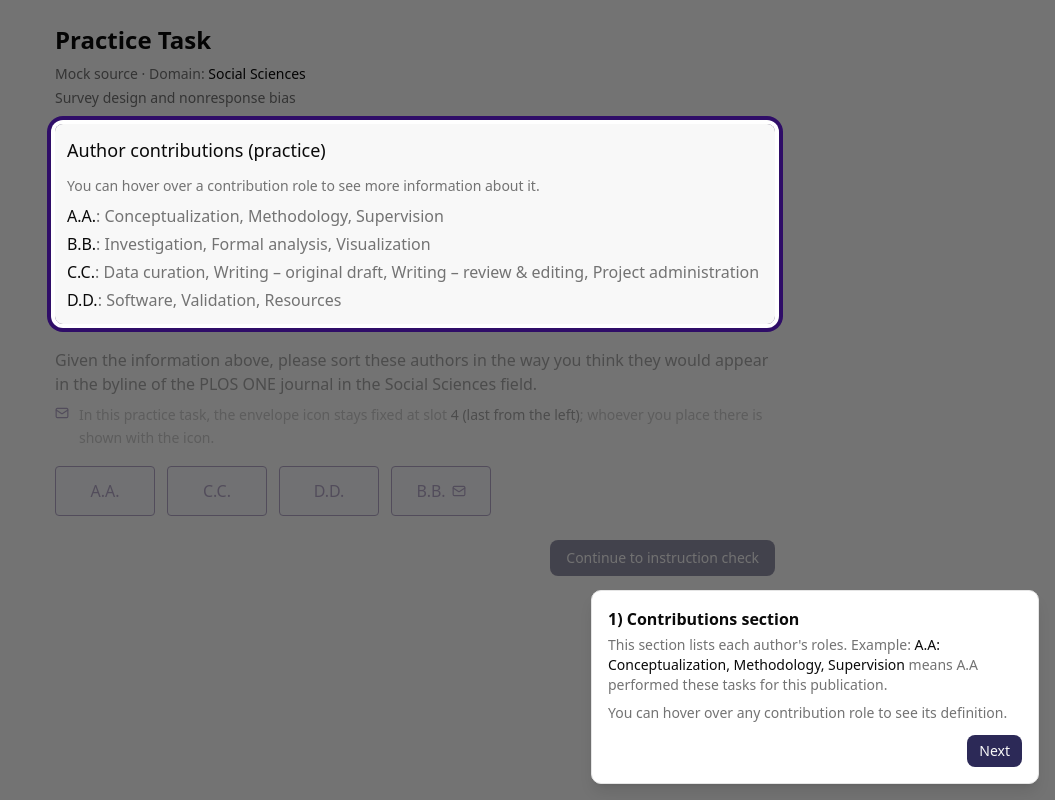
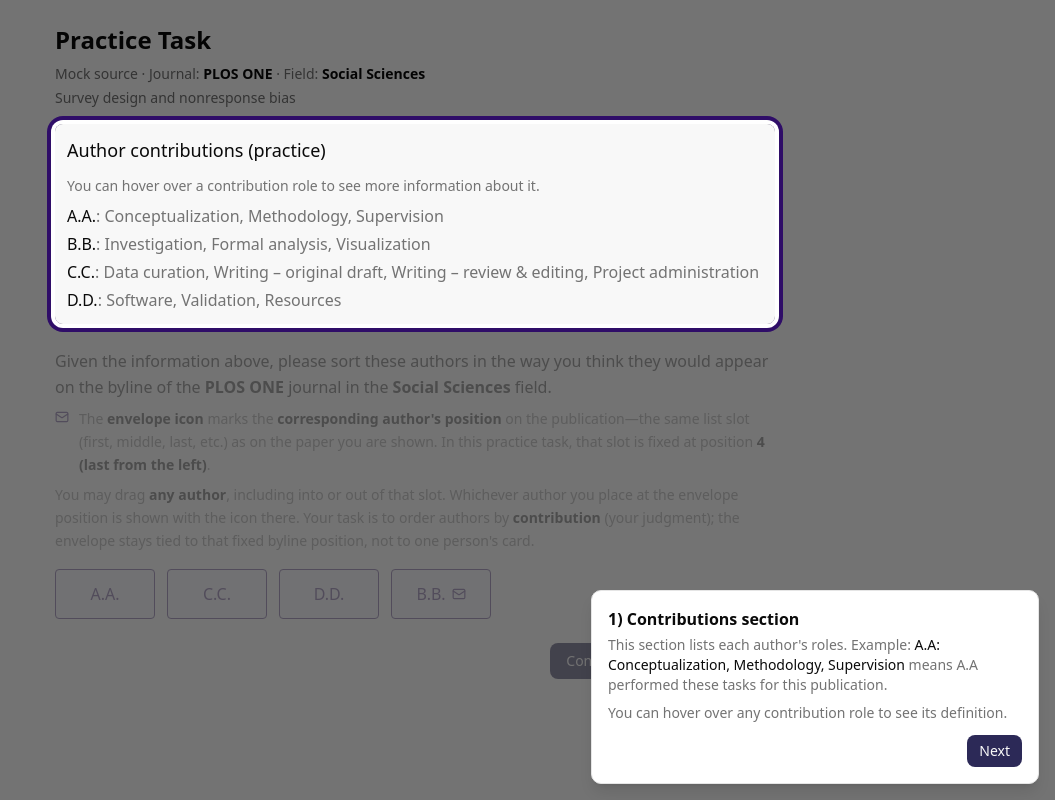
Before and after one commit to one-loop/research-credit-survey, a Next.js app: page /trial in a window 1280 px wide. Both pictures are taken after a click on the button "Start practice". Shown: the whole page, without its empty margins (225-1280 px from the left). Built offline with nearby package versions, Linux system fonts and the light colour scheme.

Commit message:
emphasize important phrases

```diff
--- a/app/trial/page.tsx
+++ b/app/trial/page.tsx
@@ -10,6 +10,7 @@ import { Mail } from "lucide-react"
 import { Button } from "@/components/ui/button"
 import { RadioGroup, RadioGroupItem } from "@/components/ui/radio-group"
 import type { Author, Work } from "@/lib/types"
+import { displayJournalName } from "@/lib/survey/journalDisplay"
 import {
     getAssignedExperimentFromSession,
     getRespondentContextFromSession,
@@ -25,6 +26,30 @@ type TutorialStep = "contributions" | "academic_info" | "byline" | "envelope" |
 
 const Q1_CORRECT = "fixed_slot"
 const Q2_CORRECT = "by_contribution"
+
+function readRespondentDemographics(authorId: string | undefined): {
+    primary_field?: string
+    primary_domain?: string
+} {
+    if (typeof window === "undefined") return {}
+    const raw = window.sessionStorage.getItem(`respondentDemographics_${authorId ?? "none"}`)
+    if (!raw) return {}
+    try {
+        const parsed = JSON.parse(raw) as { primary_field?: string; primary_domain?: string }
+        return {
+            primary_field:
+                typeof parsed.primary_field === "string" ? parsed.primary_field : undefined,
+            primary_domain:
+                typeof parsed.primary_domain === "string" ? parsed.primary_domain : undefined,
+        }
+    } catch {
+        return {}
+    }
+}
+
+function Em({ children }: { children: ReactNode }) {
+    return <span className="font-semibold text-foreground">{children}</span>
+}
 
 function trialDisplayName(author: Author, experiment: "A" | "B" | "C"): string {
     if (experiment === "B") {
@@ -68,6 +93,8 @@ function TrialPageContent() {
     const [q1, setQ1] = useState<string>("")
     const [q2, setQ2] = useState<string>("")
     const [canAccessExperimentB, setCanAccessExperimentB] = useState(false)
+    const [respondentJournal, setRespondentJournal] = useState<string | null>(null)
+    const [respondentField, setRespondentField] = useState<string | null>(null)
 
     useEffect(() => {
         const failed = typeof window !== "undefined" && sessionStorage.getItem(trialFailedKey(authorId)) === "true"
@@ -78,7 +105,12 @@ function TrialPageContent() {
         const exp = getAssignedExperimentFromSession(authorId)
         setExperiment(exp)
         const context = getRespondentContextFromSession(authorId)
-        const w = getTrialWorkForDomain(context.domain, exp, context.journal, context.field)
+        const demographics = readRespondentDemographics(authorId)
+        const assignedJournal = context.journal ?? null
+        const assignedField = demographics.primary_field ?? context.field ?? null
+        setRespondentJournal(assignedJournal)
+        setRespondentField(assignedField)
+        const w = getTrialWorkForDomain(context.domain, exp, assignedJournal ?? undefined, assignedField ?? undefined)
         const shuffled = shuffledAuthorsForRanking(w.authors)
         setWork(w)
         setItems(shuffled)
@@ -340,6 +372,8 @@ function TrialPageContent() {
     }
 
     // phase === "practice"
+    const journalLabel = displayJournalName(respondentJournal ?? work.journal)
+    const fieldLabel = respondentField ?? work.field ?? work.domain ?? "your field"
     const fixedCorrSlot = Math.max(items.length - 1, 0)
     const slotPhrase =
         fixedCorrSlot < 0
@@ -371,7 +405,7 @@ function TrialPageContent() {
         <div className="max-w-3xl mx-auto p-6">
             <h1 className="text-2xl font-bold mb-2">Practice Task</h1>
             <p className="text-sm text-muted-foreground mb-1">
-                Mock source · Domain: <span className="font-medium text-foreground">{work.domain ?? work.field}</span>
+                Mock source · Journal: <Em>{journalLabel}</Em> · Field: <Em>{fieldLabel}</Em>
             </p>
             <p className="text-sm text-muted-foreground mb-4">{work.display_name}</p>
 
@@ -450,20 +484,27 @@ function TrialPageContent() {
                           : "opacity-35",
                 ].join(" ")}
             >
-                <p className="font-medium mb-2">
-                    Given the information above, please sort these authors in the way you think they would appear in
-                    the byline of the <span className="text-foreground">{work.journal}</span> journal in the{" "}
-                    <span className="text-foreground">{work.domain ?? work.field}</span> field.
+                <p className="font-medium mb-2 leading-relaxed">
+                    Given the information above, please sort these authors in the way you think they would appear on
+                    the byline of the <Em>{journalLabel}</Em> journal in the <Em>{fieldLabel}</Em> field.
                 </p>
-                <div className="mb-4 text-muted-foreground text-sm leading-relaxed grid grid-cols-[auto_1fr] gap-x-2.5 gap-y-0 items-start">
-                    <Mail
-                        className="h-3.5 w-3.5 shrink-0 stroke-violet-950 text-violet-950 mt-0.5"
-                        aria-hidden
-                    />
-                    <p className="min-w-0 m-0">
-                        In this practice task, the envelope icon stays fixed at slot{" "}
-                        <span className="font-medium text-foreground">{slotPhrase}</span>
-                        ; whoever you place there is shown with the icon.
+                <div className="mb-4 text-muted-foreground text-sm leading-relaxed space-y-2">
+                    <div className="grid grid-cols-[auto_1fr] gap-x-2.5 gap-y-0 items-start">
+                        <Mail
+                            className="h-3.5 w-3.5 shrink-0 stroke-violet-950 text-violet-950 mt-0.5"
+                            aria-hidden
+                        />
+                        <p className="min-w-0 m-0">
+                            The <Em>envelope icon</Em> marks the <Em>corresponding author&apos;s position</Em> on the
+                            publication—the same list slot (first, middle, last, etc.) as on the paper you are shown.
+                            In this practice task, that slot is fixed at position <Em>{slotPhrase}</Em>.
+                        </p>
+                    </div>
+                    <p>
+                        You may drag <Em>any author</Em>, including into or out of that slot. Whichever author you
+                        place at the envelope position is shown with the icon there. Your task is to order authors by{" "}
+                        <Em>contribution</Em> (your judgment); the envelope stays tied to that fixed byline position, not
+                        to one person&apos;s card.
                     </p>
                 </div>
                 <DndContext collisionDetection={closestCenter} onDragEnd={handleDragEnd}>
@@ -537,12 +578,16 @@ function TrialPageContent() {
                         {tutorialStep === "byline" && (
                             <>
                                 <p className="font-semibold mb-1">{experiment === "C" ? "3) Author byline" : "2) Author byline"}</p>
+                                <p className="text-sm text-muted-foreground mb-2">
+                                    The byline cards are shown in random order. Sort them into the order you think
+                                    matches conventions in <Em>{journalLabel}</Em> for the <Em>{fieldLabel}</Em> field,
+                                    based on the contributions section.
+                                </p>
                                 <p className="text-sm text-muted-foreground mb-3">
-                                    The byline cards are shown in random order. Sort them into the order you think
-                                    matches conventions in{" "}
-                                    <span className="text-foreground">{work.journal}</span> for the{" "}
-                                    <span className="text-foreground">{work.domain ?? work.field}</span> field, based on the
-                                    contributions section.
+                                    Read the question above: the <Em>envelope</Em> marks the{" "}
+                                    <Em>corresponding author&apos;s</Em> fixed position on the publication. You can
+                                    reorder all authors freely—the icon stays on that slot, and whoever occupies it is
+                                    shown with the envelope.
                                 </p>
                                 <div className="flex justify-end">
                                     <Button size="sm" onClick={() => setTutorialStep("envelope")}>
@@ -554,15 +599,17 @@ function TrialPageContent() {
                         {tutorialStep === "envelope" && (
                             <>
                                 <p className="font-semibold mb-1">
-                                    {experiment === "C" ? "4) Fixed corresponding-author slot" : "3) Fixed corresponding-author slot"}
+                                    {experiment === "C" ? "4) Corresponding author & envelope" : "3) Corresponding author & envelope"}
                                 </p>
                                 <p className="text-sm text-muted-foreground mb-2">
-                                    The envelope marks the corresponding-author slot. In practice, it is fixed at the
-                                    last author position for this particular example and never moves. The author in that
-                                    slot can change when you drag cards.
+                                    Try it now: drag any author into the envelope slot at position{" "}
+                                    <Em>{slotPhrase}</Em>. The <Em>envelope</Em> does not follow a person—it marks that
+                                    fixed byline position. The <Em>corresponding author</Em> on the publication is
+                                    whoever you leave in that slot when you submit.
                                 </p>
                                 <p className="text-sm text-muted-foreground mb-3">
-                                    To continue, drag a non-envelope author into the envelope slot once.
+                                    To continue, drag a different author into the envelope slot once so you can see how
+                                    the icon stays on the position while the name changes.
                                 </p>
                                 <div className="flex justify-end">
                                     <Button
@@ -580,8 +627,8 @@ function TrialPageContent() {
                                 <p className="font-semibold mb-1">{experiment === "C" ? "5) Sort the byline" : "4) Sort the byline"}</p>
                                 <p className="text-sm text-muted-foreground mb-3">
                                     Please sort the author byline the way you would expect it to appear in{" "}
-                                    <span className="text-foreground">{work.journal}</span> based on the contributions
-                                    section and all other author information shown above. Good luck!
+                                    <Em>{journalLabel}</Em> in the <Em>{fieldLabel}</Em> field, based on the
+                                    contributions section and all other author information shown above. Good luck!
                                 </p>
                                 <div className="flex justify-end">
                                     <Button size="sm" onClick={() => setTutorialStep("done")}>
--- /dev/null
+++ b/lib/survey/journalDisplay.ts
@@ -0,0 +1,16 @@
+/** Respondent-facing journal label (matches main-study display rules). */
+export function displayJournalName(journal: string | null | undefined): string {
+    const j = (journal ?? "").trim().toLowerCase()
+    if (
+        j.includes("proceedings of the national academy of sciences") ||
+        j === "pnas" ||
+        j.includes("pnas")
+    ) {
+        return "PNAS"
+    }
+    if (j.includes("plos")) {
+        return "PLOS ONE"
+    }
+    if (journal?.trim()) return journal.trim()
+    return "PLOS ONE"
+}
--- a/lib/trialWorks.ts
+++ b/lib/trialWorks.ts
@@ -1,4 +1,5 @@
 import type { Author, Work } from "@/lib/types"
+import { displayJournalName } from "@/lib/survey/journalDisplay"
 
 /** Example titles for practice only (not real survey stimuli). */
 const TRIAL_TITLES: Record<string, string> = {
@@ -24,14 +25,6 @@ function normalizeDomain(domain: string | undefined): string {
         return "Physical Sciences"
     }
     return "Social Sciences"
-}
-
-function normalizeJournal(journal: string | undefined): "PLOS ONE" | "PNAS" {
-    const j = (journal ?? "").toLowerCase()
-    if (j.includes("proceedings of the national academy of sciences") || j.includes("pnas")) {
-        return "PNAS"
-    }
-    return "PLOS ONE"
 }
 
 function trialAuthorsForExperiment(experiment: "A" | "B" | "C"): Author[] {
@@ -115,7 +108,7 @@ export function getTrialWorkForDomain(
         display_name: displayName,
         field: fieldLabel,
         domain: domainLabel,
-        journal: normalizeJournal(journal),
+        journal: displayJournalName(journal),
         publication_date: "2018-01-01",
         authors: trialAuthorsForExperiment(experiment),
     }
```
Also changed, not shown: 1 other file (tests, documents, lock files or other folders).
